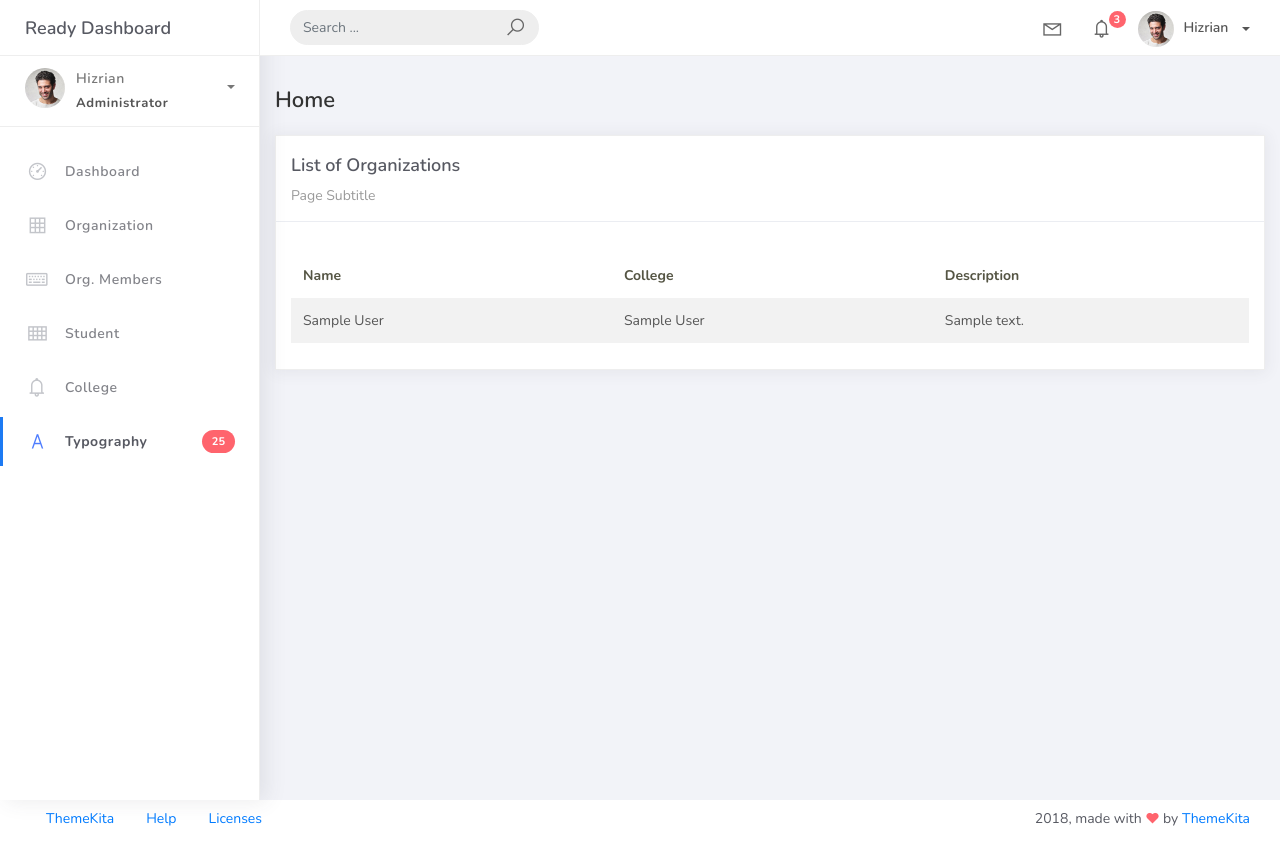
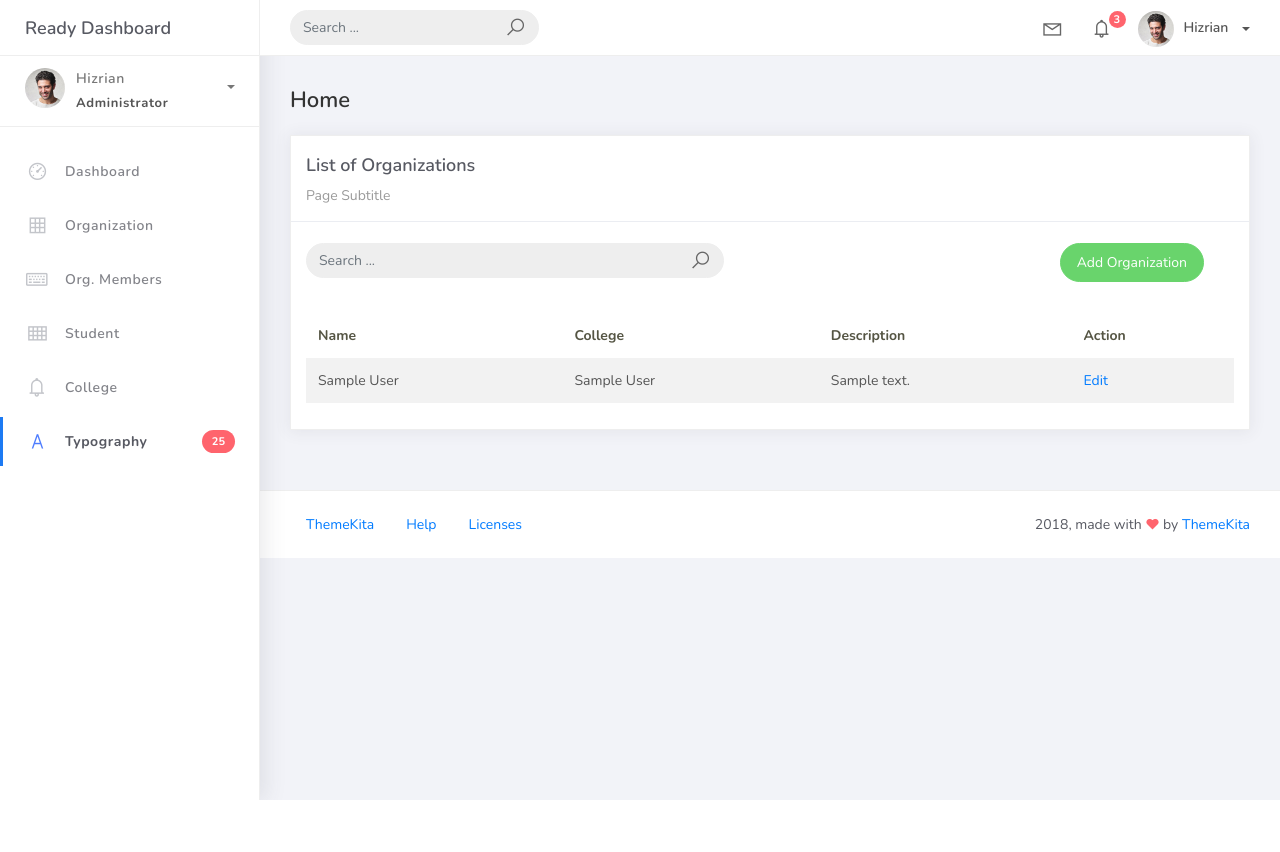
Before and after one commit to Lawrens16/PSUSPhere, a Django app: page /organization_list in a window 1280 px wide. After the commit the page ends 800 px from the top, so only its background shows below. Run offline with Django 5.2, Linux system fonts and the light colour scheme; tables that the repository leaves empty hold one stand-in row (values such as "Sample post"); some libraries are stand-ins or nearby versions.

Commit message:
update view finished

```diff
--- a/projectsite/projectsite/urls.py
+++ b/projectsite/projectsite/urls.py
@@ -16,11 +16,13 @@ Including another URLconf
 """
 from django.contrib import admin
 from django.urls import path
-from studentorg.views import HomePageView, OrganizationList
+from studentorg.views import HomePageView, OrganizationList, OrganizationCreateView, OrganizationUpdateView
 from studentorg import views
 
 urlpatterns = [
     path("admin/", admin.site.urls),
     path('', views.HomePageView.as_view(), name='home'),
     path('organization_list', OrganizationList.as_view(), name='organization-list'),
+    path('organization_list/add', OrganizationCreateView.as_view(), name='organization-add'),
+    path('organization_list/<pk>',OrganizationUpdateView.as_view(), name='organization-update'),
 ]
--- a/projectsite/studentorg/views.py
+++ b/projectsite/studentorg/views.py
@@ -1,6 +1,9 @@
 from django.shortcuts import render
 from django.views.generic.list import ListView
 from studentorg.models import Organization
+from studentorg.forms import OrganizationForm
+from django.urls import reverse_lazy
+from django.views.generic.edit import CreateView, UpdateView
 
 class HomePageView(ListView):
     model = Organization
@@ -12,3 +15,15 @@ class OrganizationList(ListView):
     context_object_name = 'organization'
     template_name = 'org_list.html'
     paginate_by = 5
+
+class OrganizationCreateView(CreateView):
+    model = Organization
+    form_class = OrganizationForm
+    template_name = 'org_form.html'
+    success_url = reverse_lazy('organization-list')
+
+class OrganizationUpdateView(UpdateView):
+    model = Organization
+    form_class = OrganizationForm
+    template_name = 'org_form.html'
+    success_url = reverse_lazy('organization-list')
--- a/projectsite/templates/org_list.html
+++ b/projectsite/templates/org_list.html
@@ -2,7 +2,7 @@
 {% load static %}
 {% block content %}
 <div class="content">
-        <div class="container-fluid"></div>
+    <div class="container-fluid">
         <h4 class="page-title">Home</h4>
         <div class="row">
             <div class="col-md-12">
@@ -11,6 +11,28 @@
                         <div class="card-title">List of Organizations</div>
                         <div class="card-category">Page Subtitle</div>
                     </div>
+                    <br />
+                    <div class="col-md-12 row">
+                        <div class="col-md-6">
+                            <form class="navbar-left navbar-form nav-search mr-md-3" action="">
+                                <div class="input-group">
+                                    <input type="text" placeholder="Search ..." class="form-control" />
+                                    <div class="input-group-append">
+                                        <span class="input-group-text">
+                                            <i class="la la-search search-icon"></i>
+                                        </span>
+                                    </div>
+                                </div>
+                            </form>
+                        </div>
+                        <div class="col-md-6">
+                            <div class="pull-right">
+                                <a href="{% url 'organization-add' %}" class="btn btn-success btn-rounded">
+                                    Add Organization
+                                </a>
+                            </div>
+                        </div>
+                    </div>
                     <div class="card-body">
                         <table class="table table-striped mt-3">
                             <thead>
@@ -18,6 +40,7 @@
                                     <th scope="col">Name</th>
                                     <th scope="col">College</th>
                                     <th scope="col">Description</th>
+                                    <th scope="col">Action</th>
                                 </tr>
                             </thead>
                             <tbody>
@@ -26,6 +49,13 @@
                                         <td>{{ object.name }}</td>
                                         <td>{{ object.college }}</td>
                                         <td>{{ object.description }}</td>
+                                        <td><a href="organization_list/{{ object.id }}">Edit</a></td>
+                                        </tr>
+                                        {% empty %}
+                                        <tr>
+                                        <td colspan="4" style="text-align: center">
+                                        <p class="text-sm font-weight-bold mb-0">No Records Found</p>
+                                        </td>
                                     </tr>
                                 {% endfor %}
                             </tbody>
```
Also changed, not shown: projectsite/studentorg/forms.py (added, +8 -0 lines), projectsite/templates/org_form.html (added, +34 -0 lines). Lines whose indentation alone changed are shown as unchanged.
